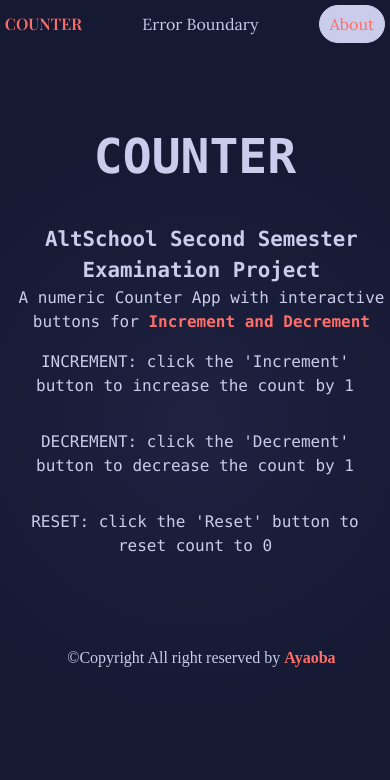
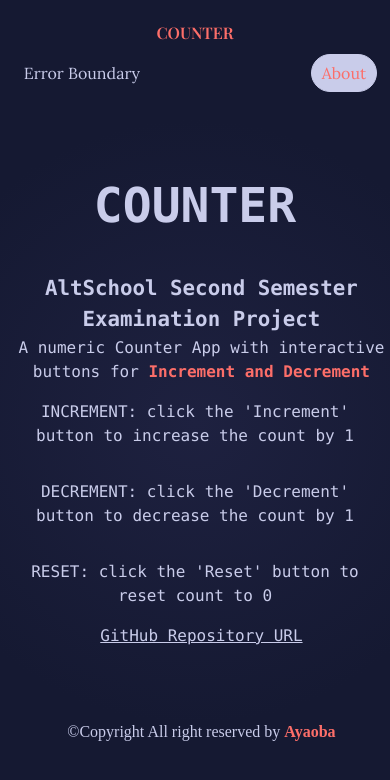
Before and after one commit to AyaobaEstelle/AltSchool-Second-Semester-Examination-Project, a React (Vite) app: page /about in a window 390 px wide. Shown: the top 780 px of the page. Built offline with nearby package versions, Linux system fonts and the light colour scheme.

Commit message:
actualy added repo link

```diff
--- a/src/components/About.jsx
+++ b/src/components/About.jsx
@@ -12,6 +12,7 @@
         <li>DECREMENT: click the 'Decrement' button <span>to decrease the count by 1</span></li>
         <li>RESET: click the 'Reset' button <span>to reset count to 0</span></li>
       </ul>
+      <p><a className="clr-neutral-100" href="https://github.com/AyaobaEstelle/AltSchool-Second-Semester-Examination-Project">GitHub Repository URL</a></p>
     </div>
   );
 }
--- a/src/index.css
+++ b/src/index.css
@@ -109,6 +109,9 @@
 .nav-link {
   color: var(--clr-neutral-100);
   font-family: var(--ff-secondary);
+  padding: 5px 15px;
+  border: 1px solid transparent;
+  border-radius: 30px;
 
 }
 
@@ -120,9 +123,7 @@
 .nav-link.active {
    color: var(--clr-primary-600);
    background-color: var(--clr-neutral-100);
-   padding: 5px 15px;
-   border: 1px solid var(--clr-neutral-100);
-   border-radius: 30px;
+   border-color: var(--clr-neutral-100);
 }
 
 
@@ -322,18 +323,23 @@
 
 
 @media screen and (max-width: 37.5rem) {
+  nav {
+    flex-wrap: wrap;
+    padding-inline: 0.5em;
+    padding-top: 1em;
+  }
   nav a {
     margin: .3rem;
   }
   .counter-logo {
     font-size: var(--fs-300);
+    flex-basis: 100%;
+    text-align: center;
   }
    .nav-link {
     font-size: var(--fs-200);
+    padding: 6px 10px;
    }
-  .nav-link.active {
-     padding: 6px 10px;
-  }
    .error h2 {
     display: flex;
     flex-direction: column;
```
